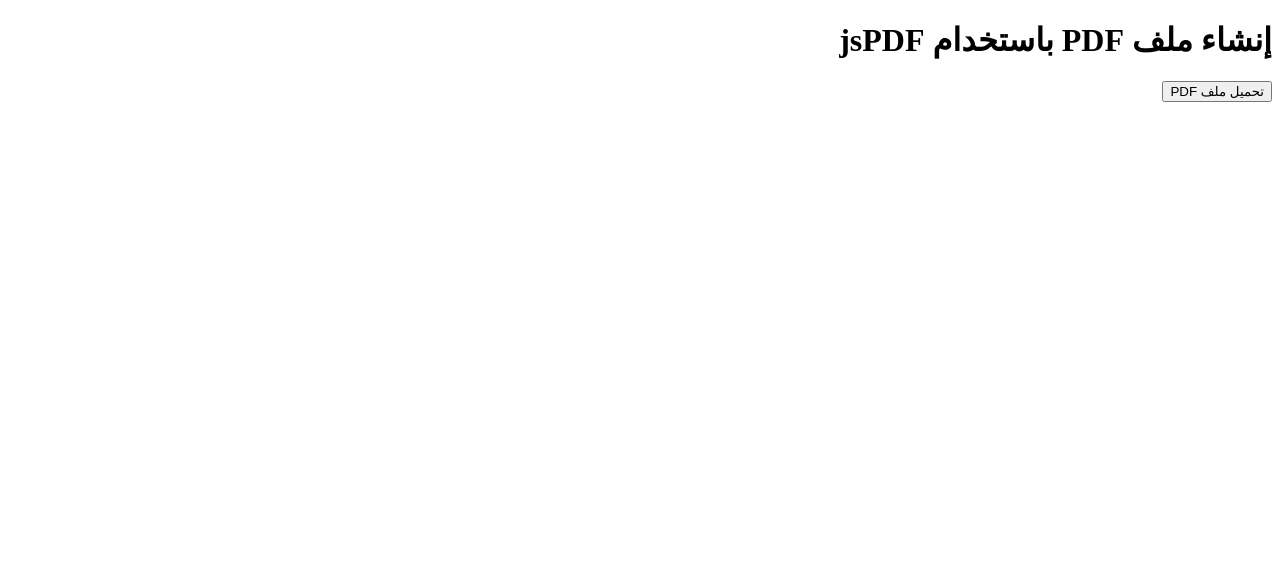
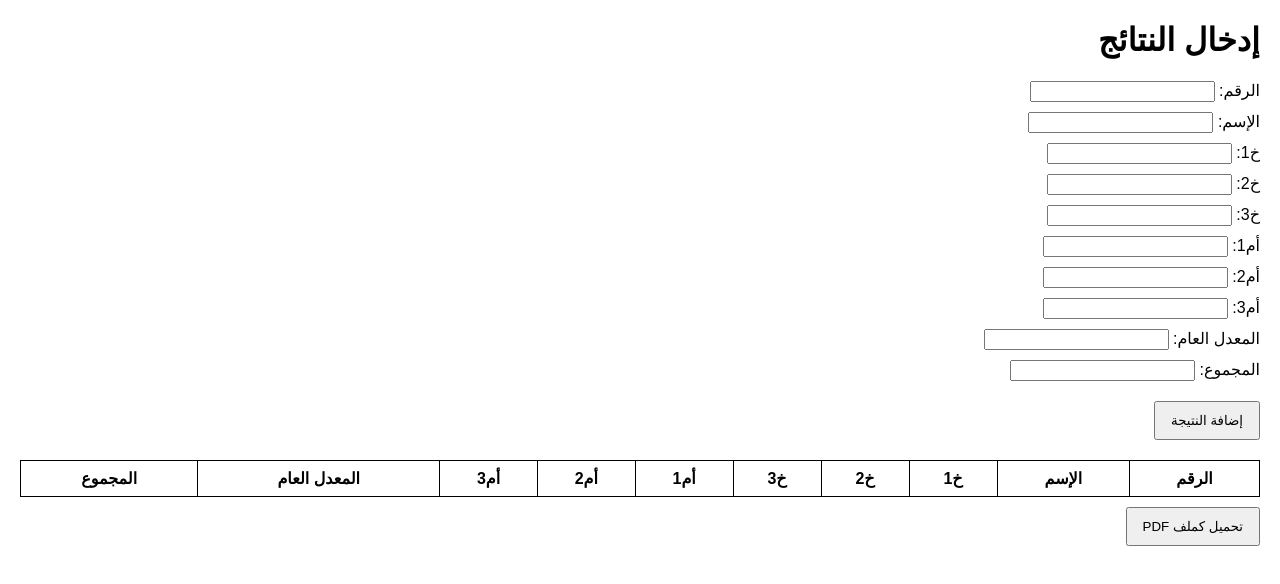
Before and after one commit to Ghadouri/Ghadourii, a plain HTML site: page index.html in a window 1280 px wide. Drawn offline with nearby package versions, Linux system fonts and the light colour scheme.

Commit message:
Update index.html

```diff
--- a/index.html
+++ b/index.html
@@ -3,24 +3,181 @@
 <head>
     <meta charset="UTF-8">
     <meta name="viewport" content="width=device-width, initial-scale=1.0">
-    <title>إنشاء ملف PDF</title>
+    <title>إدخال النتائج</title>
     <script src="https://cdnjs.cloudflare.com/ajax/libs/jspdf/2.4.0/jspdf.umd.min.js"></script>
+    <style>
+        body {
+            font-family: Arial, sans-serif;
+            margin: 20px;
+        }
+        table {
+            width: 100%;
+            border-collapse: collapse;
+            margin-top: 20px;
+        }
+        table, th, td {
+            border: 1px solid black;
+        }
+        th, td {
+            text-align: center;
+            padding: 8px;
+        }
+        .form-group {
+            margin-bottom: 10px;
+        }
+        button {
+            margin-top: 10px;
+            padding: 10px 15px;
+        }
+    </style>
 </head>
 <body>
-    <h1>إنشاء ملف PDF باستخدام jsPDF</h1>
-    <button onclick="generatePDF()">تحميل ملف PDF</button>
+    <h1>إدخال النتائج</h1>
+    <div id="input-section">
+        <div class="form-group">
+            <label for="number">الرقم:</label>
+            <input type="text" id="number">
+        </div>
+        <div class="form-group">
+            <label for="name">الإسم:</label>
+            <input type="text" id="name">
+        </div>
+        <div class="form-group">
+            <label for="g1">خ1:</label>
+            <input type="number" id="g1">
+        </div>
+        <div class="form-group">
+            <label for="g2">خ2:</label>
+            <input type="number" id="g2">
+        </div>
+        <div class="form-group">
+            <label for="g3">خ3:</label>
+            <input type="number" id="g3">
+        </div>
+        <div class="form-group">
+            <label for="m1">أم1:</label>
+            <input type="number" id="m1">
+        </div>
+        <div class="form-group">
+            <label for="m2">أم2:</label>
+            <input type="number" id="m2">
+        </div>
+        <div class="form-group">
+            <label for="m3">أم3:</label>
+            <input type="number" id="m3">
+        </div>
+        <div class="form-group">
+            <label for="average">المعدل العام:</label>
+            <input type="number" id="average" readonly>
+        </div>
+        <div class="form-group">
+            <label for="total">المجموع:</label>
+            <input type="number" id="total" readonly>
+        </div>
+        <button onclick="addResult()">إضافة النتيجة</button>
+    </div>
+
+    <table id="results-table">
+        <thead>
+            <tr>
+                <th>الرقم</th>
+                <th>الإسم</th>
+                <th>خ1</th>
+                <th>خ2</th>
+                <th>خ3</th>
+                <th>أم1</th>
+                <th>أم2</th>
+                <th>أم3</th>
+                <th>المعدل العام</th>
+                <th>المجموع</th>
+            </tr>
+        </thead>
+        <tbody>
+        </tbody>
+    </table>
+
+    <button onclick="downloadPDF()">تحميل كملف PDF</button>
 
     <script>
-        async function generatePDF() {
-            const { jsPDF } = window.jspdf; // استدعاء مكتبة jsPDF
-            const pdf = new jsPDF(); // إنشاء كائن PDF
+        function calculateResults() {
+            const g1 = parseFloat(document.getElementById('g1').value) || 0;
+            const g2 = parseFloat(document.getElementById('g2').value) || 0;
+            const g3 = parseFloat(document.getElementById('g3').value) || 0;
+            const m1 = parseFloat(document.getElementById('m1').value) || 0;
+            const m2 = parseFloat(document.getElementById('m2').value) || 0;
+            const m3 = parseFloat(document.getElementById('m3').value) || 0;
 
-            // إضافة نصوص إلى ملف PDF
-            pdf.text('مرحبًا! هذا ملف PDF تم إنشاؤه باستخدام jsPDF.', 10, 10);
-            pdf.text('هذا النص مكتوب باللغة العربية.', 10, 20);
+            const total = g1 * 1 + g2 * 1 + g3 * 1 + m1 * 1 + m2 * 2 + m3 * 3;
+            const average = total / 9; // مجموع الأوزان
 
-            // حفظ ملف PDF باسم "example.pdf"
-            pdf.save('example.pdf');
+            document.getElementById('average').value = average.toFixed(2);
+            document.getElementById('total').value = total.toFixed(2);
+        }
+
+        function addResult() {
+            calculateResults();
+
+            const number = document.getElementById('number').value;
+            const name = document.getElementById('name').value;
+            const g1 = document.getElementById('g1').value;
+            const g2 = document.getElementById('g2').value;
+            const g3 = document.getElementById('g3').value;
+            const m1 = document.getElementById('m1').value;
+            const m2 = document.getElementById('m2').value;
+            const m3 = document.getElementById('m3').value;
+            const average = document.getElementById('average').value;
+            const total = document.getElementById('total').value;
+
+            if (number && name) {
+                const table = document.getElementById('results-table').querySelector('tbody');
+                const row = table.insertRow();
+                row.insertCell(0).textContent = number;
+                row.insertCell(1).textContent = name;
+                row.insertCell(2).textContent = g1;
+                row.insertCell(3).textContent = g2;
+                row.insertCell(4).textContent = g3;
+                row.insertCell(5).textContent = m1;
+                row.insertCell(6).textContent = m2;
+                row.insertCell(7).textContent = m3;
+                row.insertCell(8).textContent = average;
+                row.insertCell(9).textContent = total;
+
+                document.getElementById('number').value = '';
+                document.getElementById('name').value = '';
+                document.getElementById('g1').value = '';
+                document.getElementById('g2').value = '';
+                document.getElementById('g3').value = '';
+                document.getElementById('m1').value = '';
+                document.getElementById('m2').value = '';
+                document.getElementById('m3').value = '';
+                document.getElementById('average').value = '';
+                document.getElementById('total').value = '';
+            } else {
+                alert('يرجى تعبئة الحقول الأساسية!');
+            }
+        }
+
+        async function downloadPDF() {
+            const { jsPDF } = window.jspdf;
+            const doc = new jsPDF();
+
+            doc.text('نتائج الطلاب', 10, 10);
+
+            const table = document.getElementById('results-table');
+            const rows = table.querySelectorAll('tr');
+
+            let y = 20;
+            rows.forEach((row, index) => {
+                const cells = row.querySelectorAll('th, td');
+                let text = '';
+                cells.forEach(cell => {
+                    text += cell.textContent + '   ';
+                });
+                doc.text(text, 10, y);
+                y += 10;
+            });
+
+            doc.save('نتائج الطلاب.pdf');
         }
     </script>
 </body>
```
